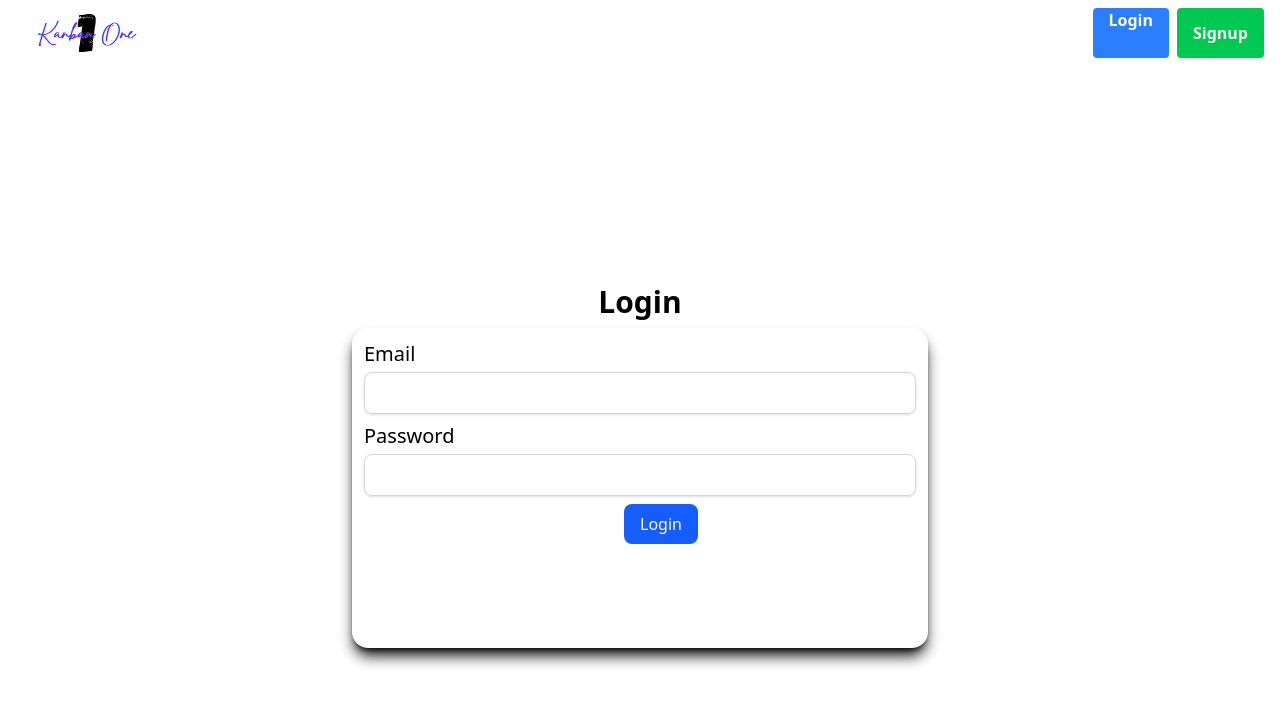
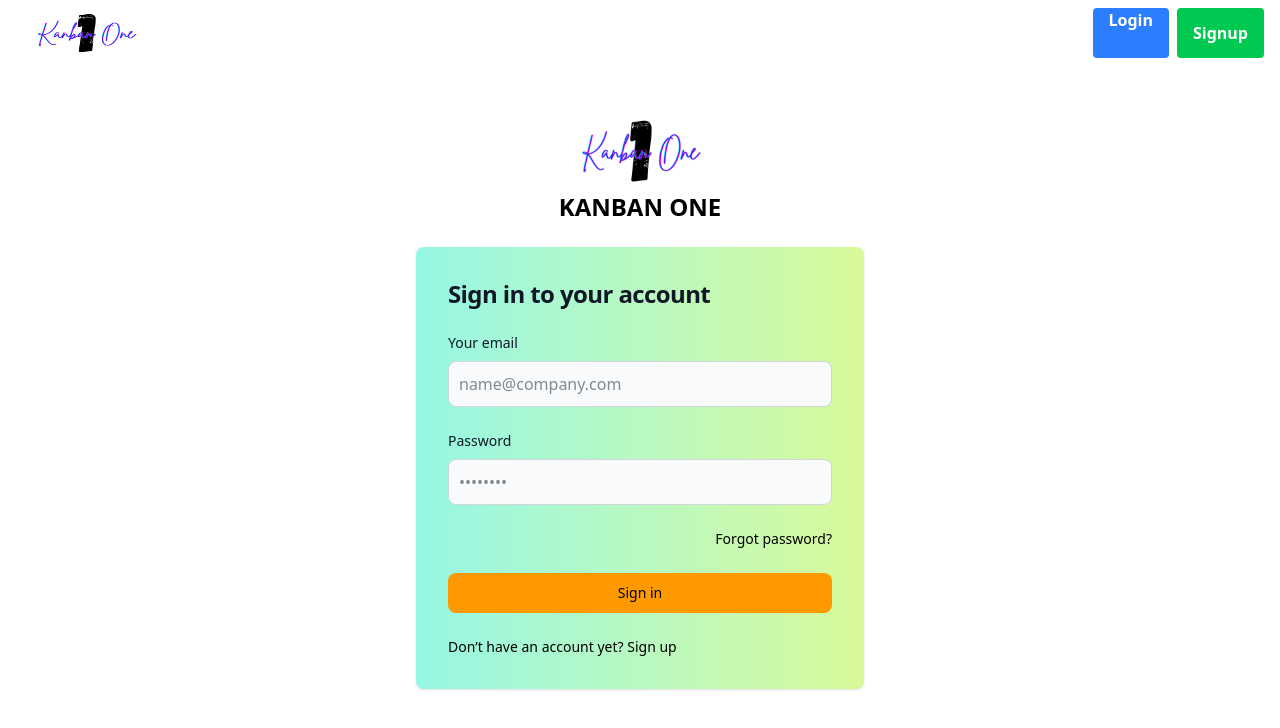
Before and after one commit to harshsaini100/KanbanOne, a React (Vite) app: page /login in a window 1280 px wide. Shown: the top 728 px of the page. Built offline with nearby package versions, Linux system fonts and the light colour scheme.

Commit message:
Design login page

```diff
--- a/src/components/Header.tsx
+++ b/src/components/Header.tsx
@@ -2,7 +2,7 @@ import logo from "../assets/logo.png"
 import { Link } from "react-router-dom"
 export default function Header() {
     return (
-        <header className="w-full p-0 m-0">
+        <header className="w-full p-0 m-0 absolute">
             <nav className="flex justify-between py-2 px-4">
                 <div className="logo">
                     <img src={logo} alt="logo" />
--- a/src/index.css
+++ b/src/index.css
@@ -52,13 +52,18 @@ body{
   height: 50px
 }
 
+.button{
+  height: 40px;
+  width: 100px;
+}
+
 /* Add custom styles and apply Tailwind utilities here */
 @layer utilities {
  .form-field{
   @apply w-full px-4 py-2 border border-gray-300 rounded-lg shadow-sm focus:outline-none focus:ring-2 focus:ring-blue-500 focus:border-transparent
  }
  .btn {
-    @apply px-4 py-2 cursor-pointer rounded-lg font-medium transition-colors duration-200 inline-flex items-center justify-center h-10; /* ← added h-10 */
+    @apply cursor-pointer rounded-lg font-medium transition-colors duration-200 inline-flex items-center justify-center p-0; /* ← added h-10 */
   }
 
   .btn-primary {
--- a/src/pages/Login.tsx
+++ b/src/pages/Login.tsx
@@ -1,26 +1,104 @@
+import logo from "../assets/logo.png";
 export default function Login() {
     return (
         <>
-            <div className="flex justify-center items-center h-full w-full">
-                <div className="flex flex-col justify-center items-center gap-2 h-full w-full">
-                    <h1 className="text-3xl font-bold">Login</h1>
-                    <div className="h-80 w-xl shadow-black shadow-lg p-3 rounded-2xl flex flex-col gap-2">
-                        <div className="flex flex-col gap-1">
-                            <label className="text-xl">Email</label>
-                            <input className="form-field" />
-                        </div>
-                        <div className="flex flex-col gap-1">
-                            <label className="text-xl">Password</label>
-                            <input className="form-field" />
-                        </div>
-                        <div className="flex justify-center w-full">
-                        <div className="w-8">
-                            <button className="btn btn-primary">Login</button>
-                        </div>
+            <section className="">
+                <div className="flex flex-col items-center justify-center px-6 py-8 mx-auto md:h-screen lg:py-0">
+                    <a
+                        href="#"
+                        className="flex flex-col items-center mb-6 text-2xl font-semibold text-gray-900 dark:text-white w-42"
+                    >
+                        <img
+                            className=""
+                            src={logo}
+                            alt="logo"
+                        />
+                        <p className="text-black">KANBAN ONE</p>
+                    </a>
+                    <div className="w-full bg-white rounded-lg shadow dark:border md:mt-0 sm:max-w-md xl:p-0 bg-gradient-to-r from-teal-200 to-lime-200 ">
+                        <div className="p-6 space-y-4 md:space-y-6 sm:p-8">
+                            <h1 className="text-xl font-bold leading-tight tracking-tight text-gray-900 md:text-2xl dark:text-black">
+                                Sign in to your account
+                            </h1>
+                            <form className="space-y-4 md:space-y-6" action="#">
+                                <div>
+                                    <label
+                                        htmlFor="email"
+                                        className="block mb-2 text-sm font-medium text-gray-900 dark:text-black"
+                                    >
+                                        Your email
+                                    </label>
+                                    <input
+                                        type="email"
+                                        name="email"
+                                        id="email"
+                                        className="bg-gray-50 border border-gray-300 text-gray-900 rounded-lg focus:ring-primary-600 focus:border-primary-600 block w-full p-2.5 dark:bg-white dark:border-gray-600 dark:placeholder-gray-400 dark:text-black dark:focus:ring-blue-500 dark:focus:border-blue-500"
+                                        placeholder="name@company.com"
+                                    />
+                                </div>
+                                <div>
+                                    <label
+                                        htmlFor="password"
+                                        className="block mb-2 text-sm font-medium text-gray-900 dark:text-black"
+                                    >
+                                        Password
+                                    </label>
+                                    <input
+                                        type="password"
+                                        name="password"
+                                        id="password"
+                                        placeholder="••••••••"
+                                        className="bg-gray-50 border border-gray-300 text-gray-900 rounded-lg focus:ring-primary-600 focus:border-primary-600 block w-full p-2.5 dark:bg-white dark:border-gray-600 dark:placeholder-gray-400 dark:text-black dark:focus:ring-blue-500 dark:focus:border-blue-500"
+                                    />
+                                </div>
+                                <div className="flex items-center justify-between">
+                                    <div className="flex items-start">
+                                        {/* <div className="flex items-center h-5">
+                                            <input
+                                                id="remember"
+                                                aria-describedby="remember"
+                                                type="checkbox"
+                                                className="w-4 h-4 border border-gray-300 rounded bg-gray-50 focus:ring-3 focus:ring-primary-300 dark:bg-gray-700 dark:border-gray-600 dark:focus:ring-primary-600 dark:ring-offset-gray-800"
+
+                                            />
+                                        </div>
+                                        <div className="ml-3 text-sm">
+                                            <label
+                                                htmlFor="remember"
+                                                className="text-gray-500 dark:text-gray-300"
+                                            >
+                                                Remember me
+                                            </label>
+                                        </div> */}
+                                    </div>
+                                    <a
+                                        href="#"
+                                        className="text-sm font-medium text-primary-600 hover:underline dark:text-primary-500"
+                                    >
+                                        Forgot password?
+                                    </a>
+                                </div>
+                                <button
+                                    type="submit"
+                                    className="w-full cursor-pointer bg-amber-500 text-black bg-primary-600 hover:bg-primary-700 focus:ring-4 focus:outline-none focus:ring-primary-300 font-medium rounded-lg text-sm px-5 py-2.5 text-center dark:bg-primary-600 dark:hover:bg-primary-700 dark:focus:ring-primary-800"
+                                >
+                                    Sign in
+                                </button>
+                                <p className="text-sm font-light text-black dark:text-black">
+                                    Don’t have an account yet?{" "}
+                                    <a
+                                        href="#"
+                                        className="font-medium text-primary-600 hover:underline dark:text-primary-500"
+                                    >
+                                        Sign up
+                                    </a>
+                                </p>
+                            </form>
                         </div>
                     </div>
                 </div>
-            </div>
+            </section>
+
         </>
     )
 }
```
